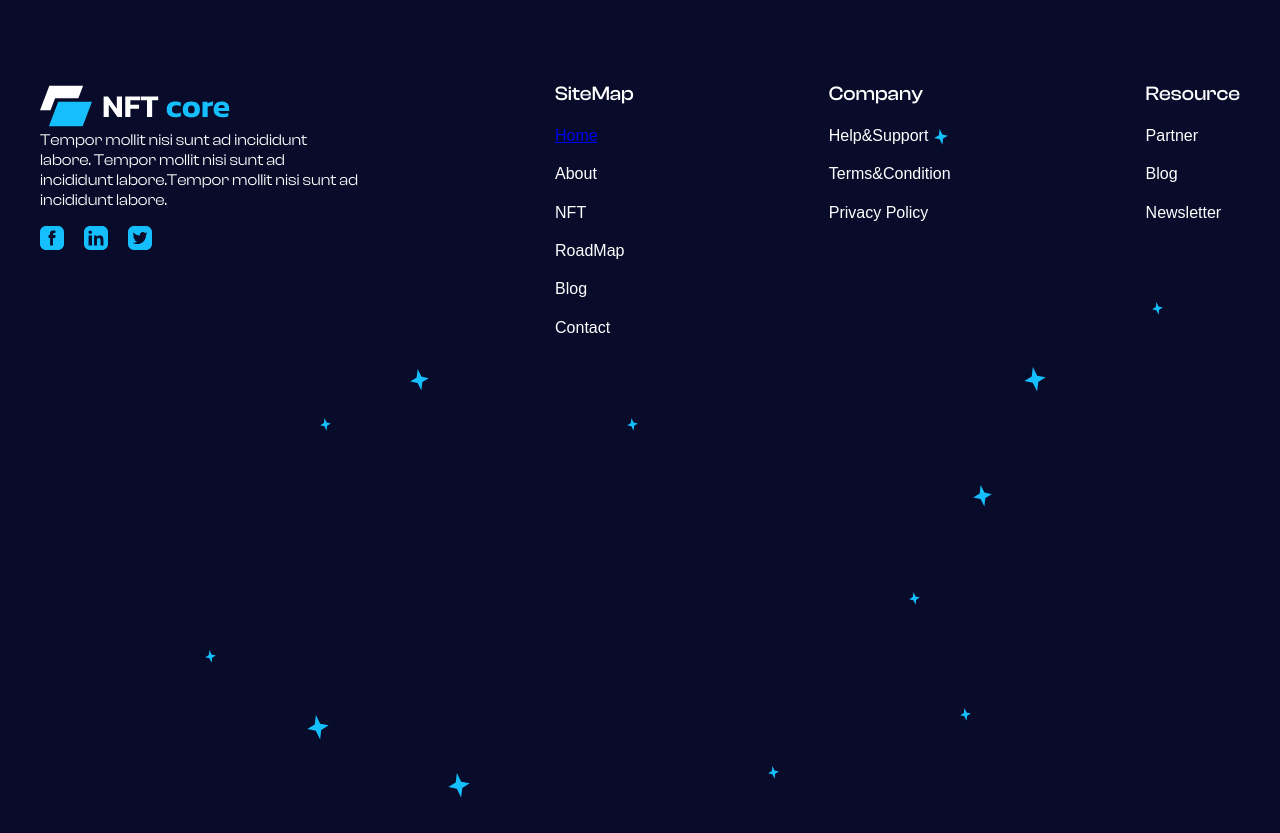
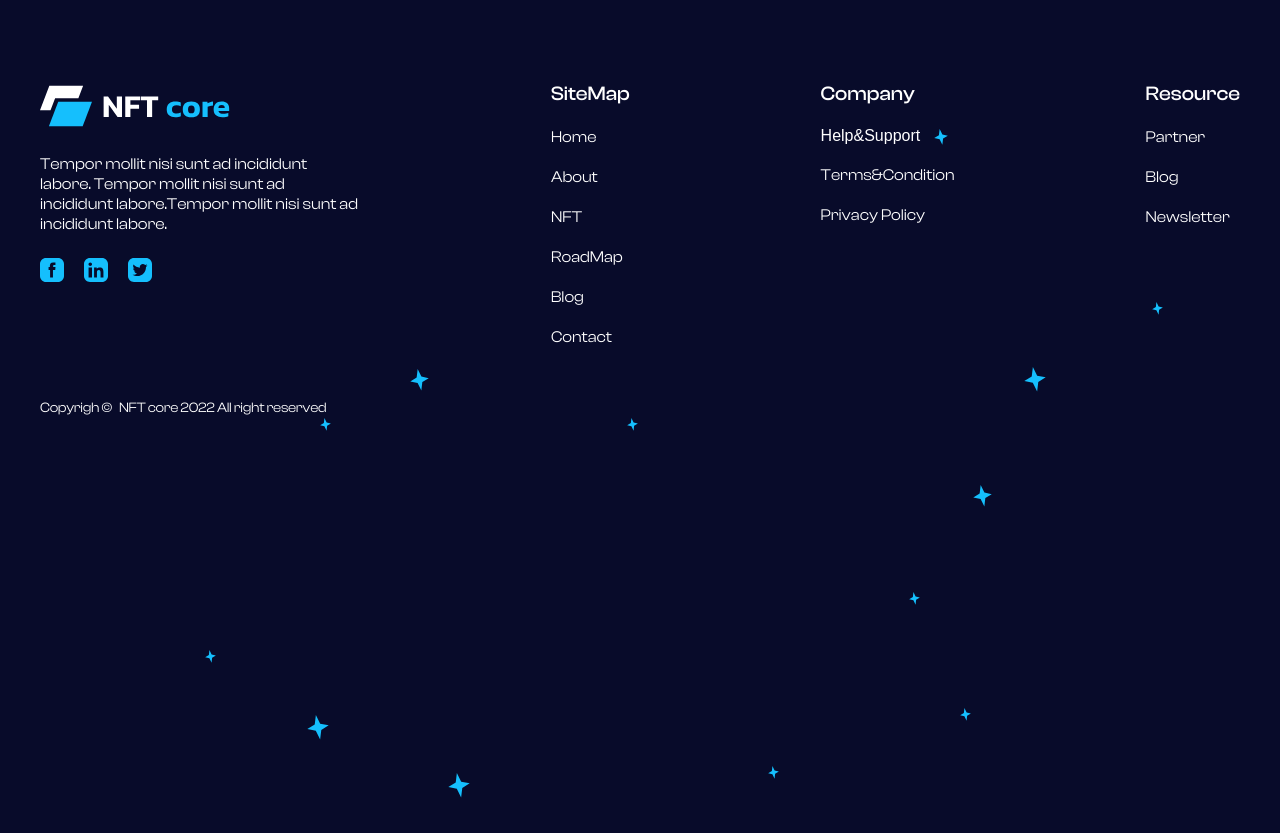
Before and after one commit to senkevich-ser/promo-site, a React app: page / in a window 1280 px wide. Shown: the part 1960-2793 px from the top of the page. Built offline with nearby package versions, Linux system fonts and the light colour scheme; no server answers; a web font is replaced by a local one.

Commit message:
added Links in footer

```diff
--- a/src/components/Page/footer/Footer.css
+++ b/src/components/Page/footer/Footer.css
@@ -11,12 +11,16 @@
   flex-direction: column;
   justify-content: flex-start;
 }
-.footer__copyrightText {
+.footer__text {
   font-family: "ClashDisplay-Regular";
   font-weight: 400;
   font-size: 16px;
   line-height: 20px;
   max-width: 320px;
+}
+.footer__copyrightText {
+  max-width: 320px;
+  margin: 24px 0;
 }
 
 .footer__tiles {
@@ -31,10 +35,14 @@
   margin: 0 0 20px 0;
   padding: 0;
 }
-.socialLinks{
+.footer__link {
+  text-decoration: none;
+}
+.socialLinks {
   display: flex;
   flex-direction: row;
   justify-content: flex-start;
+  margin: 0 0 113px 0;
 }
 .socialLink {
   display: inline-block;
@@ -49,10 +57,25 @@
 .facebook {
   background-image: url("../../../images/faceboock.svg");
 }
-.likedIn{
+.likedIn {
   background-image: url("../../../images/linkedIn.svg");
 }
 
-.twitter{
+.twitter {
   background-image: url("../../../images/twitter.svg");
 }
+
+.footer__navLink {
+  text-decoration: none;
+  color: #ffffff;
+}
+.footer__copyright {
+  margin: 0;
+  padding: 0;
+  font-family: "ClashDisplay-Regular";
+  font-style: normal;
+  font-weight: 400;
+  font-size: 14px;
+  line-height: 17px;
+  letter-spacing: -0.02em;
+}
--- a/src/components/Page/footer/Footer.js
+++ b/src/components/Page/footer/Footer.js
@@ -1,6 +1,6 @@
 /* eslint-disable jsx-a11y/anchor-has-content */
 import React from "react";
-import { NavLink} from "react-router-dom";
+import { Link} from "react-router-dom";
 import Logo from "../../Logo/Logo";
 import "./Footer.css";
 
@@ -9,39 +9,40 @@ function Footer() {
     <footer className="footer">
       <div className="footer__ColumnWrapper">
       <Logo />
-        <p className="footer__copyrightText">Tempor mollit nisi sunt ad incididunt labore.
+        <p className="footer__text footer__copyrightText">Tempor mollit nisi sunt ad incididunt labore.
           Tempor mollit nisi sunt ad incididunt labore.Tempor mollit nisi sunt ad incididunt labore.</p>
           <ul className="socialLinks footer__subtitles">
             <li><a  href='www.facebook.com' target='_blank' className="socialLink  facebook"></a></li>
             <li><a  href='www.linkedin.com' target='_blank' className="socialLink  likedIn"></a></li>
             <li><a  href='www.twitter.com' target='_blank' className="socialLink  twitter"></a></li>
           </ul>
+          <span className="footer__copyright">Copyrigh &#169; &thinsp; NFT core 2022 All right reserved</span>
       </div>
       <div className="footer__ColumnWrapper">
       <h3 className="footer__tiles">SiteMap</h3>
       <ul className="footer__subtitles">
-        <li className="footer__subtitles"><NavLink to='/'>Home</NavLink></li>
-        <li className="footer__subtitles">About</li>
-        <li className="footer__subtitles">NFT</li>
-        <li className="footer__subtitles">RoadMap</li>
-        <li className="footer__subtitles">Blog</li>
-        <li className="footer__subtitles">Contact</li>
+        <li className="footer__subtitles"><Link className='footer__navLink footer__text' to='/'>Home</Link></li>
+        <li className="footer__subtitles"><Link className='footer__navLink footer__text' to='/'>About</Link></li>
+        <li className="footer__subtitles"><Link className='footer__navLink footer__text' to='/'>NFT</Link></li>
+        <li className="footer__subtitles"><Link className='footer__navLink footer__text' to='/'>RoadMap</Link></li>
+        <li className="footer__subtitles"><Link className='footer__navLink footer__text' to='/'>Blog</Link></li>
+        <li className="footer__subtitles"><Link className='footer__navLink footer__text' to='/'>Contact</Link></li>
       </ul>
       </div>
       <div className="footer__ColumnWrapper">
       <h3 className="footer__tiles" >Company</h3>
       <ul className="footer__subtitles">
-        <li className="footer__subtitles">Help&Support</li>
-        <li className="footer__subtitles">Terms&Condition</li>
-        <li className="footer__subtitles">Privacy Policy</li>
+        <li className="footer__subtitles"><Link className='footer__navLink footer__txt' to='/'>Help&Support</Link></li>
+        <li className="footer__subtitles"><Link className='footer__navLink footer__text' to='/'>Terms&Condition</Link></li>
+        <li className="footer__subtitles"><Link className='footer__navLink footer__text' to='/'>Privacy Policy</Link></li>
       </ul>
       </div>
       <div className="footer__ColumnWrapper">
       <h3 className="footer__tiles">Resource</h3>
       <ul className="footer__subtitles">
-        <li className="footer__subtitles">Partner</li>
-        <li className="footer__subtitles">Blog</li>
-        <li className="footer__subtitles">Newsletter</li>
+        <li className="footer__subtitles"><Link className='footer__navLink footer__text' to='/'>Partner</Link></li>
+        <li className="footer__subtitles"><Link className='footer__navLink footer__text' to='/'>Blog</Link></li>
+        <li className="footer__subtitles"><Link className='footer__navLink footer__text' to='/'>Newsletter</Link></li>
       </ul>
       </div>
     </footer>
```
